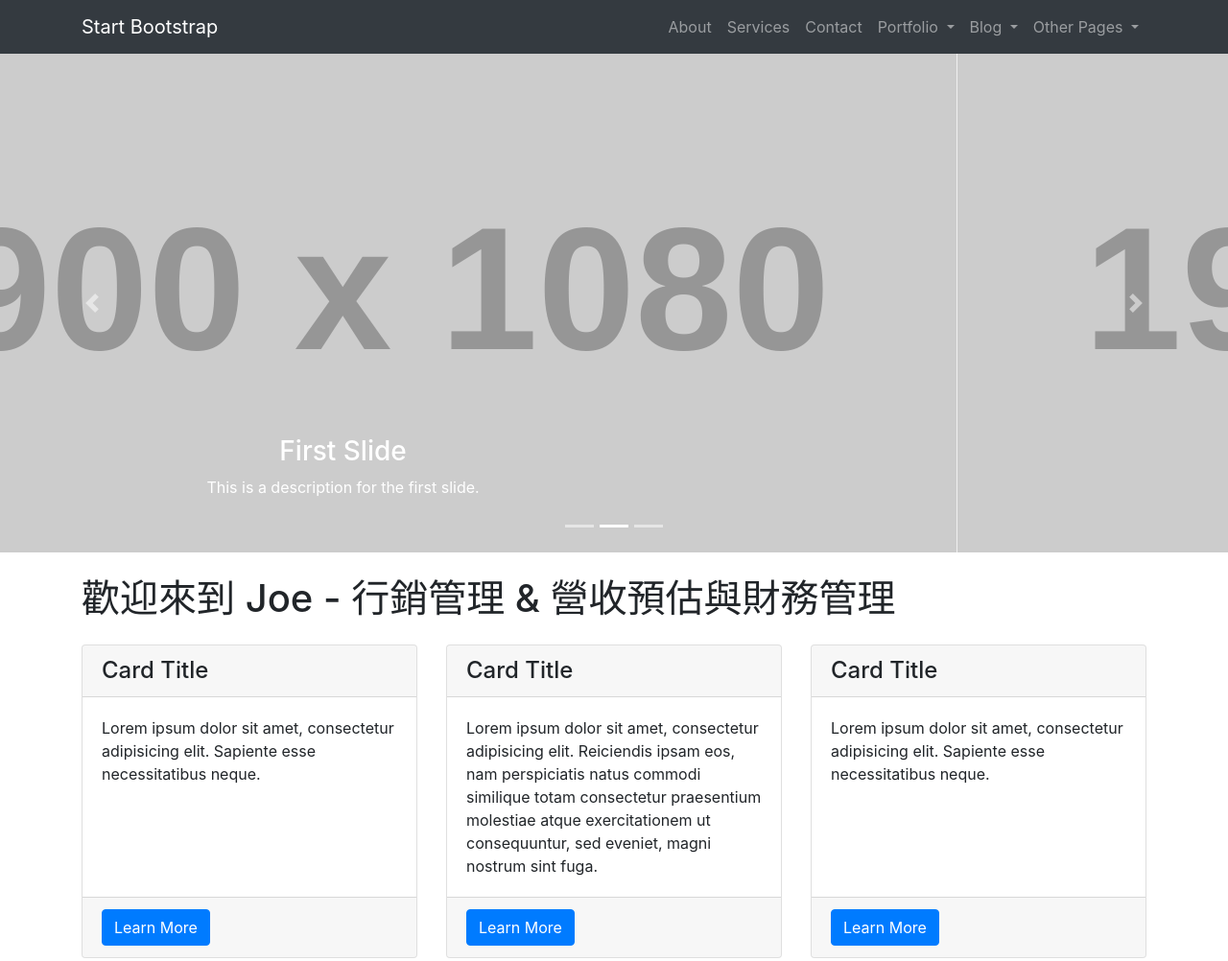
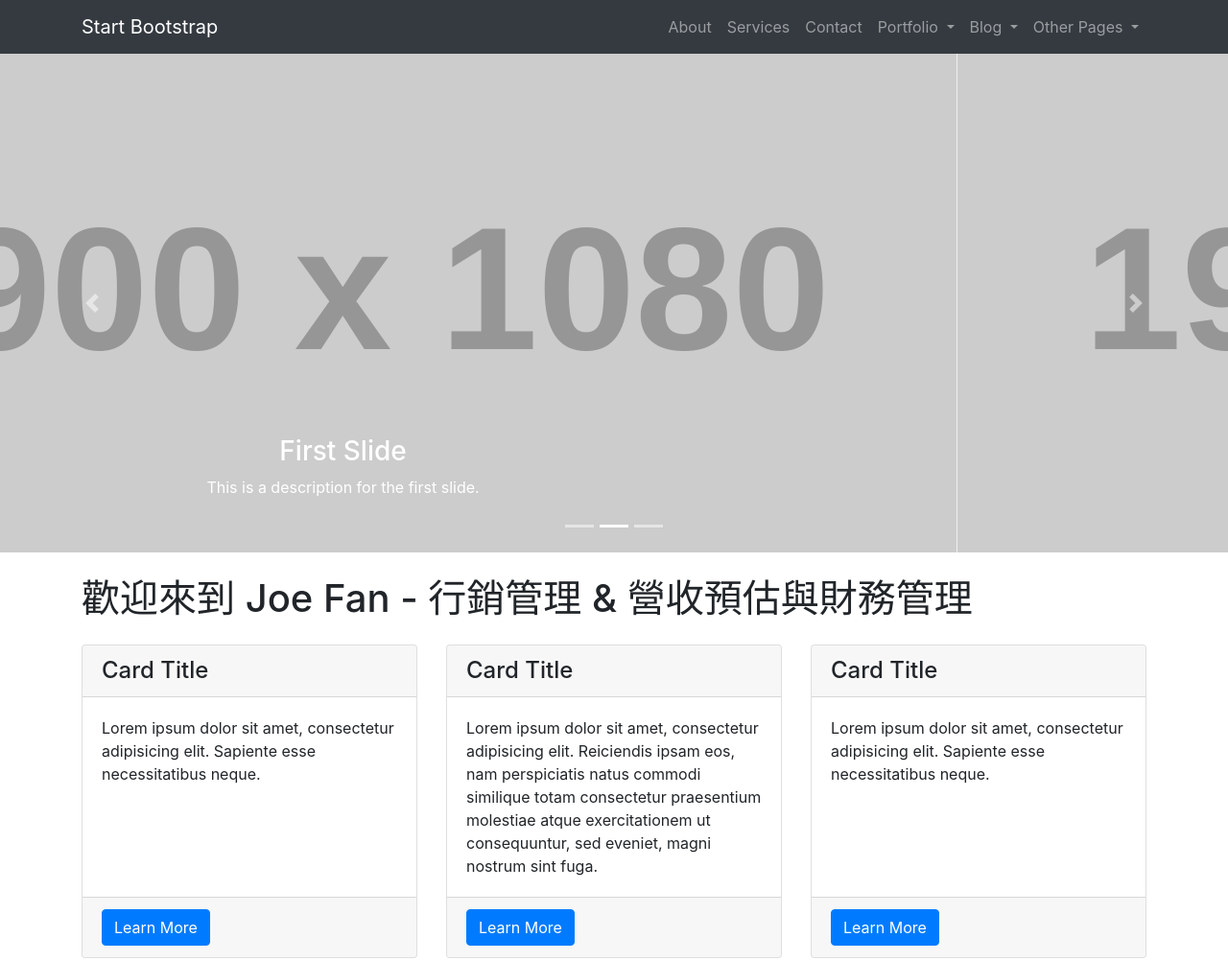
Before and after one commit to xuiteblog/test, a website: page index.html in a window 1280 px wide. Shown: the top 1002 px of the page at 96% size. Drawn offline with Linux system fonts and the light colour scheme; placeholder pictures from the web are drawn by us.

Commit message:
Update index.html

```diff
--- a/index.html
+++ b/index.html
@@ -121,7 +121,7 @@
     <!-- Page Content -->
     <div class="container">
 
-      <h1 class="my-4">歡迎來到 Joe - 行銷管理 & 營收預估與財務管理</h1>
+      <h1 class="my-4">歡迎來到 Joe Fan - 行銷管理 & 營收預估與財務管理</h1>
 
       <!-- Marketing Icons Section -->
       <div class="row">
```
